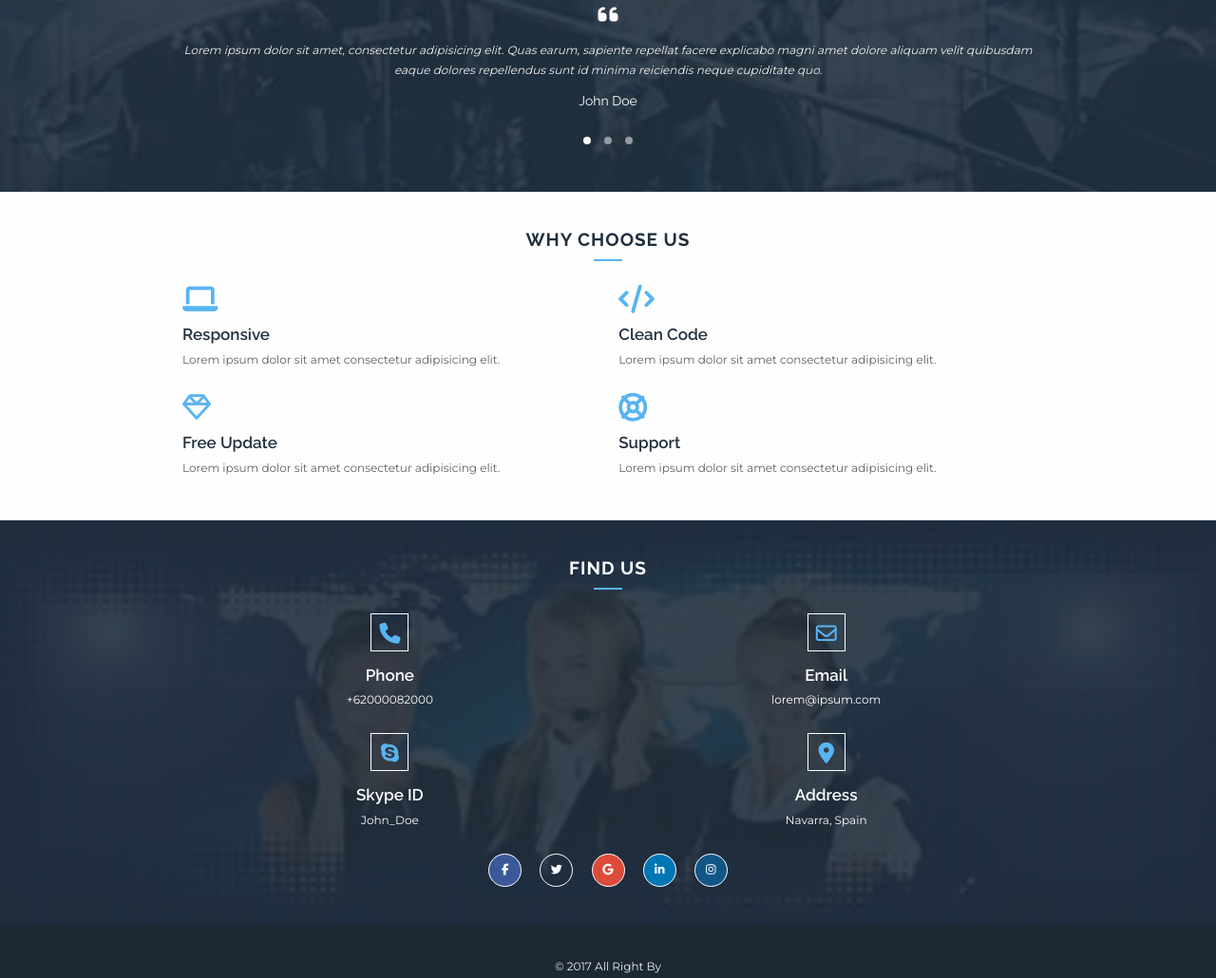
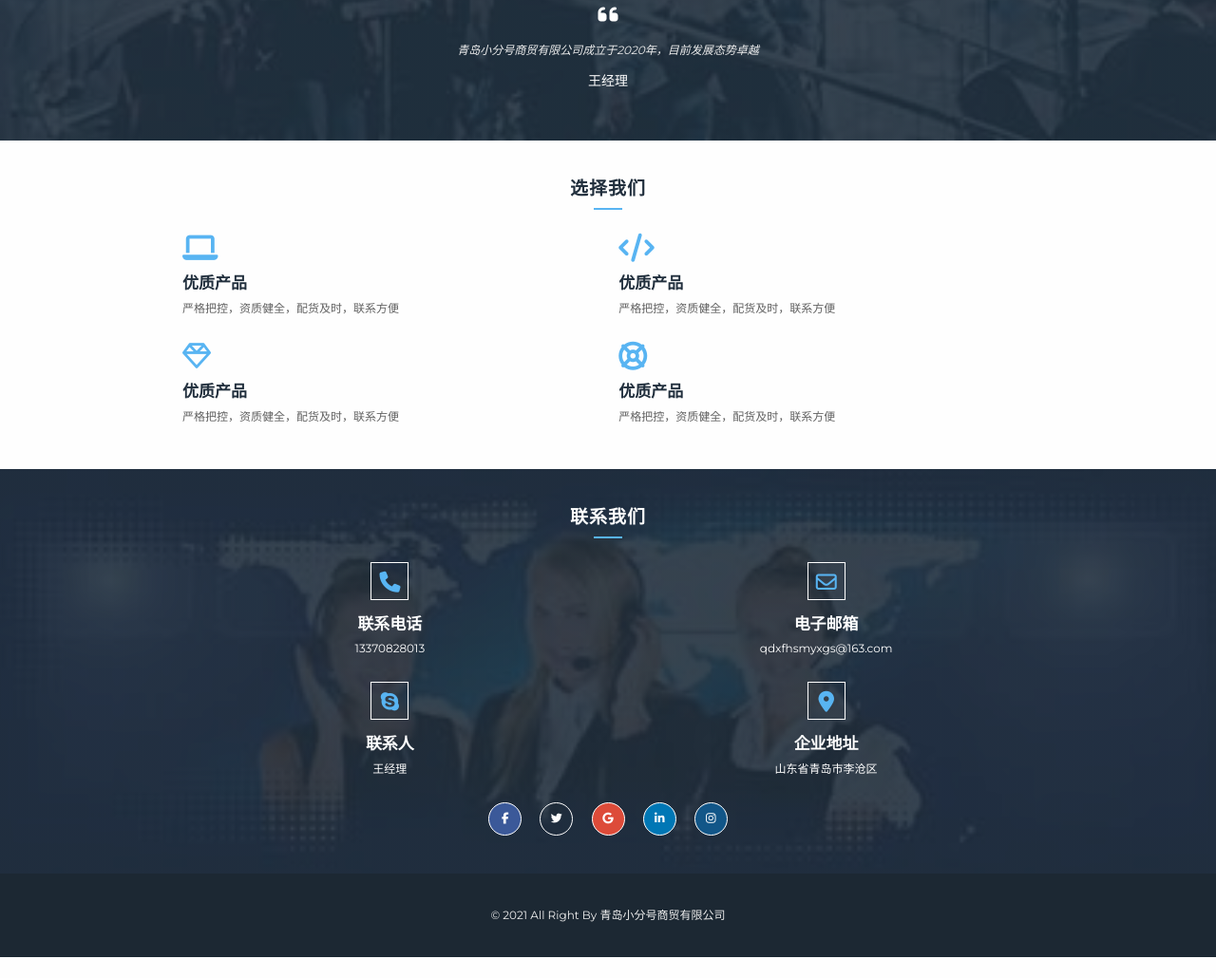
Before and after one commit to xiaofenhao/xiaofenhao.github.io, a plain HTML site: page index.html in a window 1280 px wide. Shown: the part 1526-2556 px from the top of the page at 95% size. After the commit the page ends 2534 px from the top, so only its background shows below. Drawn offline with Linux system fonts and the light colour scheme.

Commit message:
2021-06-21 18:56

```diff
--- a/index.html
+++ b/index.html
@@ -207,10 +207,10 @@
 			<div id="owl-testimonial">
 				<div class="item">
 					<i class="fa fa-quote-left"></i>
-					<p>Lorem ipsum dolor sit amet, consectetur adipisicing elit. Quas earum, sapiente repellat facere explicabo magni amet dolore aliquam velit quibusdam eaque dolores repellendus sunt id minima reiciendis neque cupiditate quo.</p>
-					<h6>John Doe</h6>
+					<p>青岛小分号商贸有限公司成立于2020年，目前发展态势卓越</p>
+					<h6>王经理</h6>
 				</div>
-				<div class="item">
+				<!-- <div class="item">
 					<i class="fa fa-quote-left"></i>
 					<p>Lorem ipsum dolor sit amet, consectetur adipisicing elit. Quas earum, sapiente repellat facere explicabo magni amet dolore aliquam velit quibusdam eaque dolores repellendus sunt id minima reiciendis neque cupiditate quo.</p>
 					<h6>Matt Doe</h6>
@@ -219,7 +219,7 @@
 					<i class="fa fa-quote-left"></i>
 					<p>Lorem ipsum dolor sit amet, consectetur adipisicing elit. Quas earum, sapiente repellat facere explicabo magni amet dolore aliquam velit quibusdam eaque dolores repellendus sunt id minima reiciendis neque cupiditate quo.</p>
 					<h6>Paul Doe</h6>
-				</div>
+				</div> -->
 			</div>
 		</div>
 	</div>
@@ -229,22 +229,22 @@
 	<div class="section why-choose-us">
 		<div class="container">
 			<div class="section-head">
-				<h4>Why Choose Us</h4>
+				<h4>选择我们</h4>
 				<div class="underline"></div>
 			</div>
 			<div class="row">
 				<div class="col s6">
 					<div class="content">
 						<i class="fa fa-laptop"></i>
-						<h5>Responsive</h5>
-						<p>Lorem ipsum dolor sit amet consectetur adipisicing elit.</p>
+						<h5>优质产品</h5>
+						<p>严格把控，资质健全，配货及时，联系方便</p>
 					</div>
 				</div>
 				<div class="col s6">
 					<div class="content">
 						<i class="fa fa-code"></i>
-						<h5>Clean Code</h5>
-						<p>Lorem ipsum dolor sit amet consectetur adipisicing elit.</p>
+						<h5>优质产品</h5>
+						<p>严格把控，资质健全，配货及时，联系方便</p>
 					</div>
 				</div>
 			</div>
@@ -252,15 +252,15 @@
 				<div class="col s6">
 					<div class="content">
 						<i class="fa fa-diamond"></i>
-						<h5>Free Update</h5>
-						<p>Lorem ipsum dolor sit amet consectetur adipisicing elit.</p>
+						<h5>优质产品</h5>
+						<p>严格把控，资质健全，配货及时，联系方便</p>
 					</div>
 				</div>
 				<div class="col s6">
 					<div class="content">
 						<i class="fa fa-support"></i>
-						<h5>Support</h5>
-						<p>Lorem ipsum dolor sit amet consectetur adipisicing elit.</p>
+						<h5>优质产品</h5>
+						<p>严格把控，资质健全，配货及时，联系方便</p>
 					</div>
 				</div>
 			</div>
@@ -272,22 +272,22 @@
 	<div class="section find-us">
 		<div class="container">
 			<div class="section-head">
-				<h4>Find Us</h4>
+				<h4>联系我们</h4>
 				<div class="underline"></div>
 			</div>
 			<div class="row">
 				<div class="col s6">
 					<div class="content">
 						<i class="fa fa-phone"></i>
-						<h5>Phone</h5>
-						<p>+62000082000</p>
+						<h5>联系电话</h5>
+						<p>13370828013</p>
 					</div>
 				</div>
 				<div class="col s6">
 					<div class="content">
 						<i class="fa fa-envelope-o"></i>
-						<h5>Email</h5>
-						<p>lorem@ipsum.com</p>
+						<h5>电子邮箱</h5>
+						<p>qdxfhsmyxgs@163.com</p>
 					</div>
 				</div>
 			</div>
@@ -295,15 +295,15 @@
 				<div class="col s6">
 					<div class="content">
 						<i class="fa fa-skype"></i>
-						<h5>Skype ID</h5>
-						<p>John_Doe</p>
+						<h5>联系人</h5>
+						<p>王经理</p>
 					</div>
 				</div>
 				<div class="col s6">
 					<div class="content">
 						<i class="fa fa-map-marker"></i>
-						<h5>Address</h5>
-						<p>Navarra, Spain</p>
+						<h5>企业地址</h5>
+						<p>山东省青岛市李沧区</p>
 					</div>
 				</div>
 			</div>
@@ -326,7 +326,7 @@
 	<div class="footer">
 		<div class="container">
 			<div class="copyright">
-				<span>© 2017 All Right By </span>
+				<span>© 2021 All Right By 青岛小分号商贸有限公司</span>
 			</div>
 		</div>
 	</div>
```
